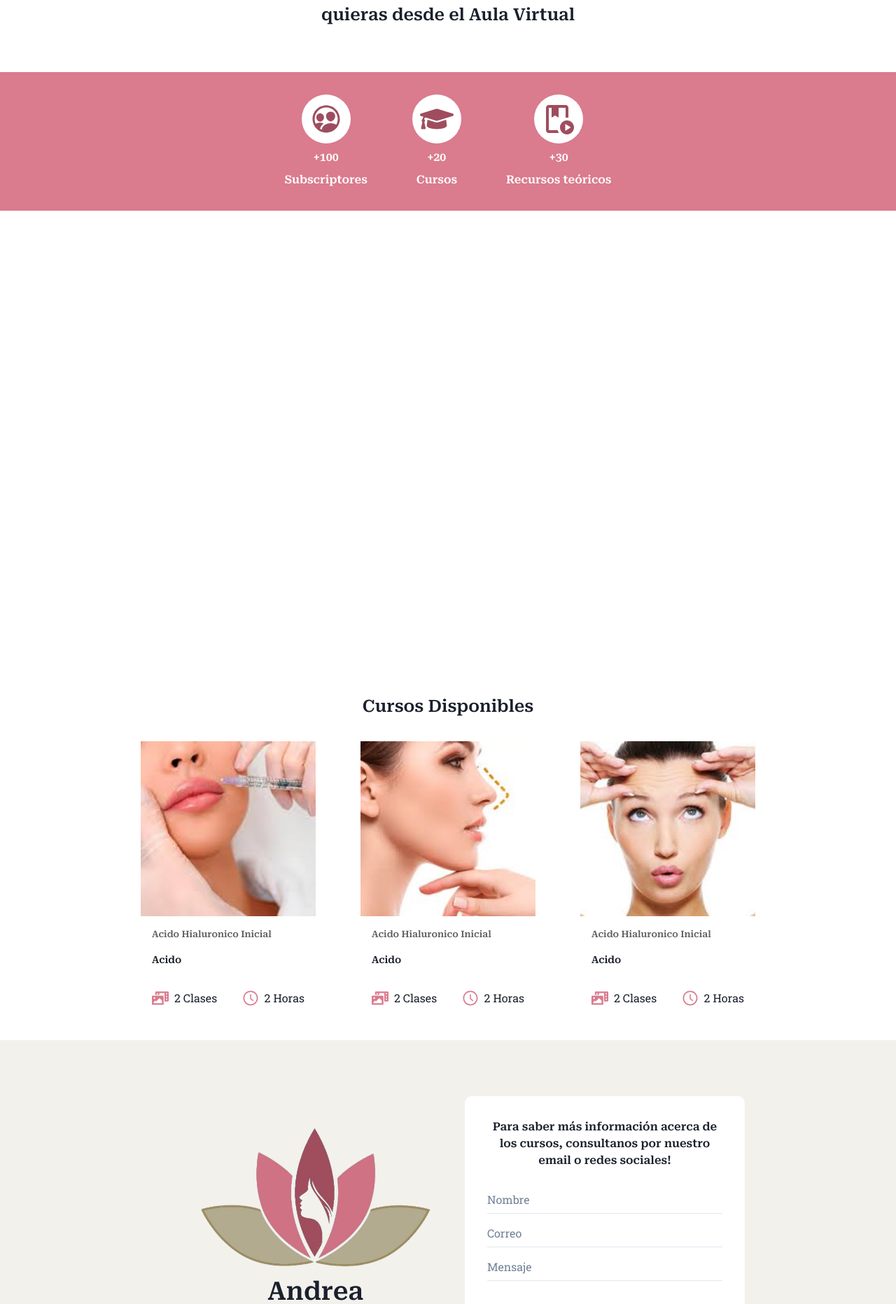
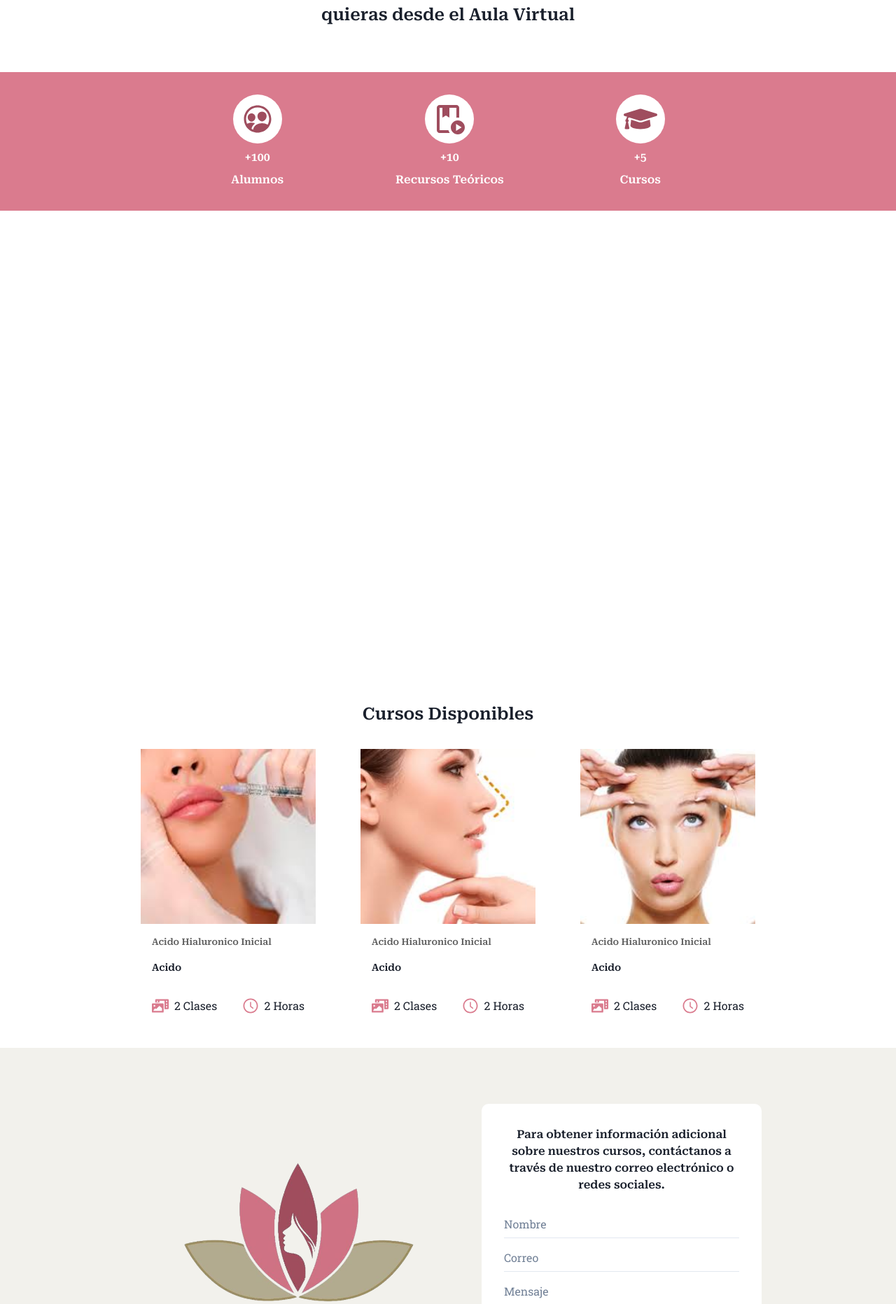
Before and after one commit to RudeBoyS2/andrea-finten, a Next.js app: page / in a window 1280 px wide. Shown: the part 700-2563 px from the top of the page at 70% size. Built offline with nearby package versions, Linux system fonts and the light colour scheme; no server answers.

Commit message:
visual fixes on landing

```diff
--- a/src/components/NavbarIndex.tsx
+++ b/src/components/NavbarIndex.tsx
@@ -71,7 +71,7 @@ const NavbarIndex: React.FC = () => {
 
                     <HStack
                         ml="auto"
-                        spacing={5}
+                        spacing={10}
                         fontFamily="secondary"
                         fontSize="md"
                         display={["none", "none", "flex", "flex", "flex"]}
--- a/src/components/sections/ContactSection.tsx
+++ b/src/components/sections/ContactSection.tsx
@@ -1,4 +1,12 @@
-import { Button, Flex, HStack, Image, Input, Text, VStack } from "@chakra-ui/react";
+import {
+  Button,
+  Flex,
+  HStack,
+  Image,
+  Input,
+  Text,
+  VStack,
+} from "@chakra-ui/react";
 import React from "react";
 import ChakraNextImage from "../ChakraNextImage";
 
@@ -11,28 +19,32 @@ const ContactSection: React.FC = () => {
         bg="#F2F1EC"
         py="5rem"
         flexDir={["column", "column", "row", "row", "row"]}
-                gap="3rem"
+        gap="6rem"
         alignItems="center"
         id="contact"
       >
         <Flex w="50%" justifyContent="end">
           <VStack>
-                        <Image src="/assets/flor.png" h="200px" fit="contain" />
-                        <Flex
-                            flexDir="column"
-                            fontFamily="primary"
-                            fontSize="4xl"
-                        >
+            <Image src="/assets/flor.png" h="200px" fit="contain" alt="logo" />
+            <Flex fontFamily="primary" gap="3" fontSize="4xl">
               <Text>Andrea</Text>
               <Text>Finten</Text>
             </Flex>
           </VStack>
         </Flex>
         <Flex w="50%" justifyContent="start">
-                    <VStack w="400px" fontFamily="primary" textAlign="center" bg='#fff' p='2rem' rounded='10px'>
+          <VStack
+            w="400px"
+            fontFamily="primary"
+            textAlign="center"
+            bg="#fff"
+            p="2rem"
+            rounded="10px"
+          >
             <Text mb="1rem">
-                            Para saber más información acerca de los cursos,
-                            consultanos por nuestro email o redes sociales!
+              Para obtener información adicional sobre nuestros cursos,
+              contáctanos a través de nuestro correo electrónico o redes
+              sociales.
             </Text>
             <Input
               variant="flushed"
--- a/src/components/sections/Services.tsx
+++ b/src/components/sections/Services.tsx
@@ -63,21 +63,21 @@ const Services: React.FC = () => {
                 bg="secondary"
                 id="services"
             >
-                <Flex py="2rem" gap="4rem" fontFamily='primary' >
+                <Flex py="2rem" gap="10rem" fontFamily='primary' >
                     <ClientsIcon
                         icon={IoPeopleCircleOutline }
-                        text="Subscriptores"
+                        text="Alumnos"
                         number="+100"
+                    />
+                    <ClientsIcon
+                        icon={MdOutlinePlayLesson}
+                        text="Recursos Teóricos"
+                        number="+10"
                     />
                     <ClientsIcon
                         icon={FaGraduationCap}
                         text="Cursos"
-                        number="+20"
-                    />
-                    <ClientsIcon
-                        icon={MdOutlinePlayLesson}
-                        text="Recursos teóricos"
-                        number="+30"
+                        number="+5"
                     />
                 </Flex>
             </Flex>
--- a/src/components/sections/VideoSection.tsx
+++ b/src/components/sections/VideoSection.tsx
@@ -11,30 +11,15 @@ const VideoSection: React.FC = () => {
                 gap="4rem"
                 justifyContent='center'
                 px='1rem'
-                pt='10rem'
+                pt='6rem'
             >
-                <AspectRatio h="auto" maxH='500px' maxW='600px' w="100%" justifyContent='center' >
+                <AspectRatio h="auto" maxH='600px' maxW='700px' w="100%" justifyContent='center' >
                     <iframe
                         title="naruto"
                         src="/assets/video.mp4"
                         allowFullScreen
                     />
                 </AspectRatio>
-                {/* <Flex w="50%" justifyContent="end">
-                        <AspectRatio w="350px" h="350px">
-                            <iframe
-                                title="naruto"
-                                src="/assets/video.mp4"
-                                allowFullScreen
-                            />
-                        </AspectRatio>
-                    </Flex>
-                    <Flex w="50%">
-                        <Flex flexDir='column' textAlign='center' fontSize='3xl' fontFamily='primary'>
-                            <Text>Aprende las últimas en </Text>
-                            <Text>ARMONIZACIÓN OROFACIAL</Text>
-                        </Flex>
-                    </Flex> */}
             </Flex>
         </>
     );
--- a/src/pages/index.tsx
+++ b/src/pages/index.tsx
@@ -47,7 +47,7 @@ const Home: NextPage = () => {
                     justifyContent="center"
                 >
                     <Flex flexDir="column">
-                        <Image src="/assets/flor.png" w="100px" />
+                        <Image src="/assets/flor.png" w="100px" alt="logo" />
                         <HStack spacing={3} mt="1rem">
                             <Icon
                                 as={FaFacebook}
@@ -61,18 +61,6 @@ const Home: NextPage = () => {
                             />
                         </HStack>
                     </Flex>
-                    {/*  <Flex flexDir="column">
-                        <Text
-                            fontSize="4xl"
-                            textAlign="center"
-                            fontFamily="primary"
-                        >
-                            ANDREA FINTEN
-                        </Text>
-                        <Text fontFamily="secondary">
-                            © 2023 Andrea Finten. Todos los derechos rervados
-                        </Text>
-                    </Flex> */}
                     <Flex flexDir="column" gap='.5rem' mb='auto'>
                         <Text
                             fontSize="4xl"
```
Lines whose indentation alone changed are shown as unchanged.
